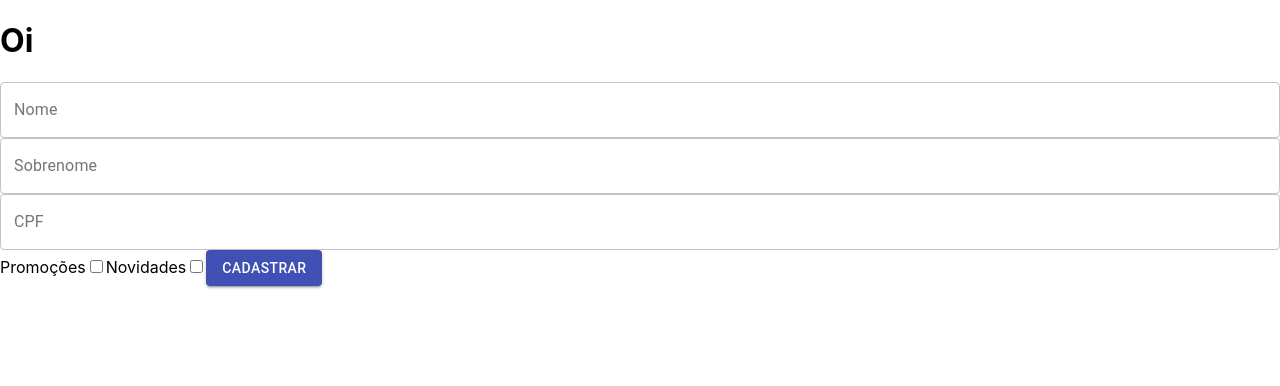
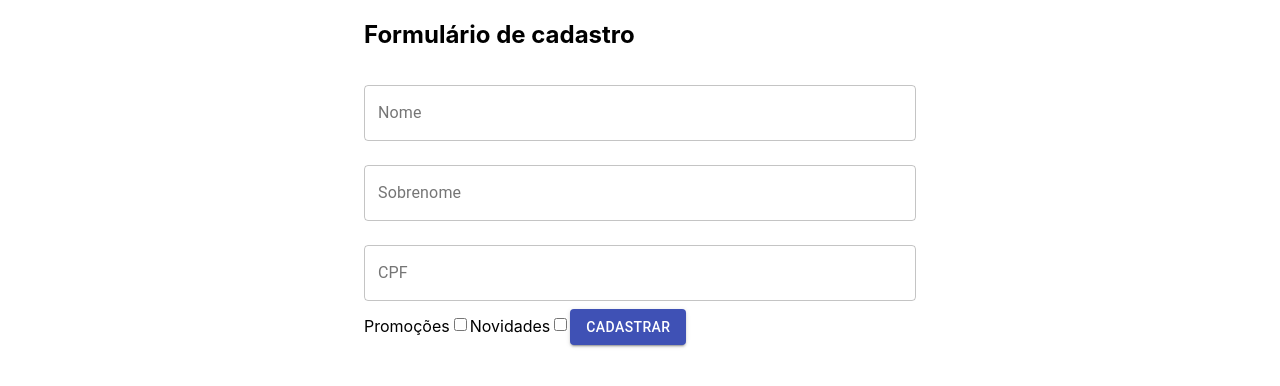
Before and after one commit to lucasamacedo/ReactPt2, a React (Create React App) app in the folder formulariocadastro/: page / in a window 1280 px wide. Shown: the top 386 px of the page. Built offline with nearby package versions, Linux system fonts and the light colour scheme.

Commit message:
Retocando MaterialUI nos campos texto

```diff
--- a/formulariocadastro/src/App.js
+++ b/formulariocadastro/src/App.js
@@ -1,15 +1,17 @@
 import React from 'react';
-import { Component, Fragment } from "react";
+import { Component } from "react";
 import "./App.css";
 import FormularioCadastro from "./components/FormularioCadastro/FormularioCadastro";
+
+import {Container} from "@material-ui/core";
 
 class App extends Component {
   render() {
     return (
-      <Fragment>
-        <h1>Oi</h1>
+      <Container component="article" maxWidth="sm">
+        <h1>Formulário de cadastro</h1>
         <FormularioCadastro />
-      </Fragment>
+      </Container>
     );
   }
 }
--- a/formulariocadastro/src/components/FormularioCadastro/FormularioCadastro.jsx
+++ b/formulariocadastro/src/components/FormularioCadastro/FormularioCadastro.jsx
@@ -5,9 +5,9 @@
 function FormularioCadastro() {
   return (
     <form>
-      <TextField id="nome" label="Nome" variant="outlined" fullWidth />
-      <TextField id="sobrenome" label="Sobrenome" variant="outlined" fullWidth />
-      <TextField id="cpf" label="CPF" variant="outlined" fullWidth />
+      <TextField id="nome" label="Nome" variant="outlined" margin="normal" fullWidth />
+      <TextField id="sobrenome" label="Sobrenome" variant="outlined" margin="normal" fullWidth />
+      <TextField id="cpf" label="CPF" variant="outlined" margin="normal" fullWidth />
 
       <label>Promoções</label>
       <input type="checkbox" />
```
